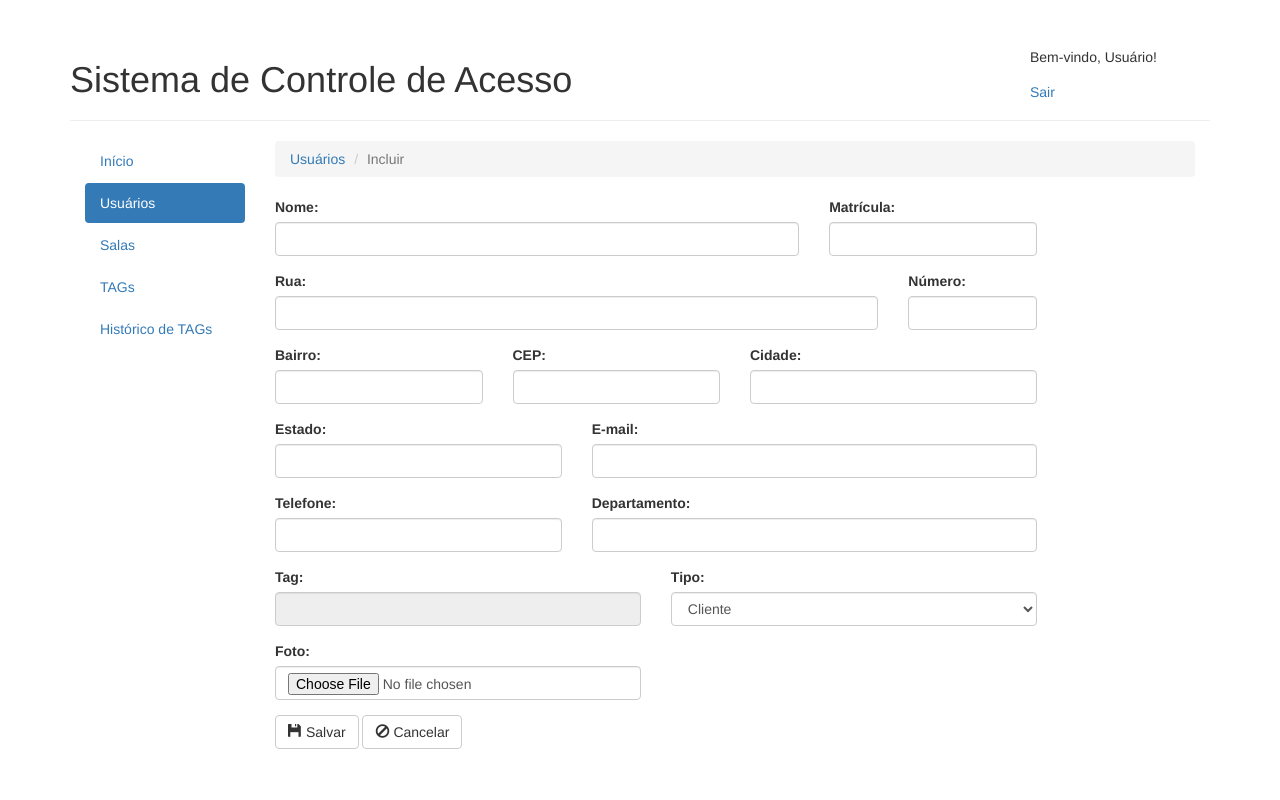
After one commit to lhenriqueanjos/gandalf, a PHP site: page /usuario/cadastrar_usuario.php in a window 1280 px wide. The commit adds this page. Run offline with PHP 8.4, Linux system fonts and the light colour scheme.

Commit message:
Tela de login, tela de pesquisa de usuário e tela de inclusão de usuário

```diff
--- a/menu.php
+++ b/menu.php
@@ -4,7 +4,7 @@
 			<a href="<?php $_SERVER["DOCUMENT_ROOT"] ?>/gandalf/">Início</a>
 		</li>
 		<li role="presentation" class="<?php if ($current_page == "usuario") { echo 'active'; }?>">
-			<a href="#">Usuários</a>
+			<a href="<?php $_SERVER["DOCUMENT_ROOT"] ?>/gandalf/usuario/pesquisar_usuario.php">Usuários</a>
 		</li>
 		<li role="presentation" class="<?php if ($current_page == "sala") { echo 'active'; }?>">
 			<a href="<?php $_SERVER["DOCUMENT_ROOT"] ?>/gandalf/sala/pesquisar.php">Salas</a>
--- /dev/null
+++ b/usuario/cadastrar_usuario.php
@@ -0,0 +1,97 @@
+<?php
+	$current_page = "usuario";
+	require $_SERVER["DOCUMENT_ROOT"]. "/gandalf/header.php";
+	require $_SERVER["DOCUMENT_ROOT"]. "/gandalf/menu.php";
+?>
+		<div class="col-xs-10">
+			<div class="row">
+				<div class="col-xs-12">
+					<ol class="breadcrumb">
+						<li>
+							<a href="<?php $_SERVER["DOCUMENT_ROOT"] ?>/gandalf/usuario/pesquisar_usuario.php">Usuários</a>
+						</li>
+						<li class="active">Incluir</li>
+					</ol>
+				</div>
+			</div>
+
+			<form>
+				<div class="row">
+					<div class="form-group col-xs-7">
+						<label for="txtNome">Nome:</label>
+						<input type="text" class="form-control" id="txtNome">
+					</div>
+					<div class="form-group col-xs-3">
+						<label for="txtMatricula">Matrícula:</label>
+						<input type="number" step="0" class="form-control" id="txtMatricula">
+					</div>
+					<div class="form-group col-xs-8">
+						<label for="txtDepto">Rua:</label>
+						<input type="text" class="form-control" id="txtDepto">
+					</div>
+					<div class="form-group col-xs-2">
+						<label for="txtDepto">Número:</label>
+						<input type="text" class="form-control" id="txtDepto">
+					</div>
+					<div class="form-group col-xs-3">
+						<label for="txtDepto">Bairro:</label>
+						<input type="text" class="form-control" id="txtDepto">
+					</div>
+					<div class="form-group col-xs-3">
+						<label for="txtDepto">CEP:</label>
+						<input type="text" class="form-control" id="txtDepto">
+					</div>
+					<div class="form-group col-xs-4">
+						<label for="txtDepto">Cidade:</label>
+						<input type="text" class="form-control" id="txtDepto">
+					</div>
+					<div class="form-group col-xs-4">
+						<label for="txtDepto">Estado:</label>
+						<input type="text" class="form-control" id="txtDepto">
+					</div>
+					<div class="form-group col-xs-6">
+						<label for="txtEmail">E-mail:</label>
+						<input type="email" class="form-control" id="txtEmail">
+					</div>
+					<div class="form-group col-xs-4">
+						<label for="txtTelefone">Telefone:</label>
+						<input type="text" class="form-control" id="txtTelefone" maxlength="18">
+					</div>
+					<div class="form-group col-xs-6">
+						<label for="txtDepto">Departamento:</label>
+						<input type="text" class="form-control" id="txtDepto">
+					</div>
+					<div class="form-group col-xs-5">
+						<label for="txtTag">Tag:</label>
+						<input type="number" step="0" class="form-control" id="txtTag" disabled> <!- Este deve ficar inativo quando não for acessado por um administrador ->
+					</div>
+					<div class="form-group col-xs-5">
+						<label for="txtTipo">Tipo:</label>
+						<br>
+						<select name="txtTipo" class="form-control">
+							<option value="administrador">Administrador</option>
+							<option value="administrador">Tag/Cartão</option>
+							<option value="administrador" selected>Cliente</option>
+						</select>
+					</div>
+					<div class="form-group col-xs-5">
+						<label for="txtFoto">Foto:</label>
+						<input type="file" class="form-control" id="txtFoto">
+					</div>
+				</div>
+
+				<div class="row">
+					<div class="form-group col-xs-12">
+						<button type="submit" class="btn btn-default">
+							<span class="glyphicon glyphicon-floppy-disk" aria-hidden="true"></span> Salvar
+						</button>
+						<button type="submit" class="btn btn-default" formaction="pesquisar.php">
+							<span class="glyphicon glyphicon-ban-circle" aria-hidden="true"></span> Cancelar
+						</button>
+					</div>
+				</div>
+			</form>
+		</div>
+<?php
+	require $_SERVER["DOCUMENT_ROOT"]. "/gandalf/footer.php";
+?>
```
Also changed, not shown: login.php (added, +36 -0 lines), usuario/pesquisar_usuario.php (added, +81 -0 lines).
